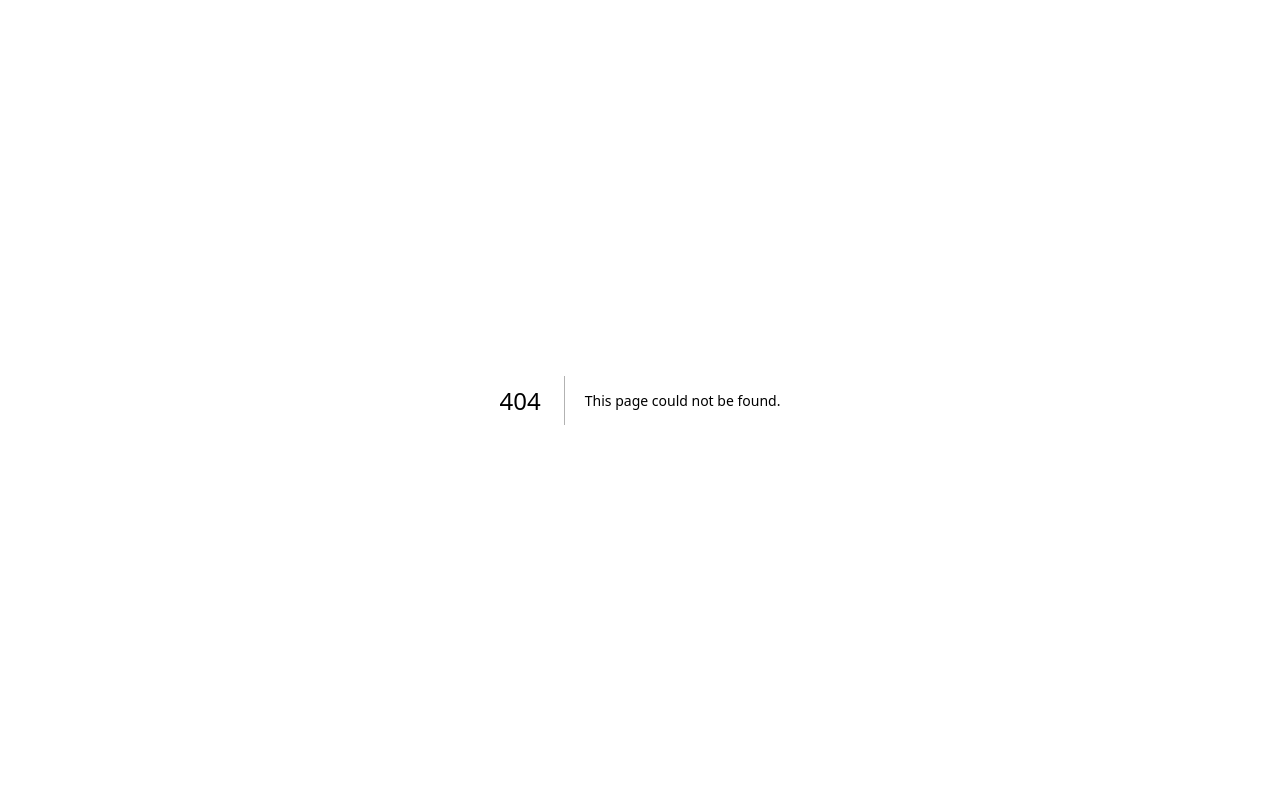
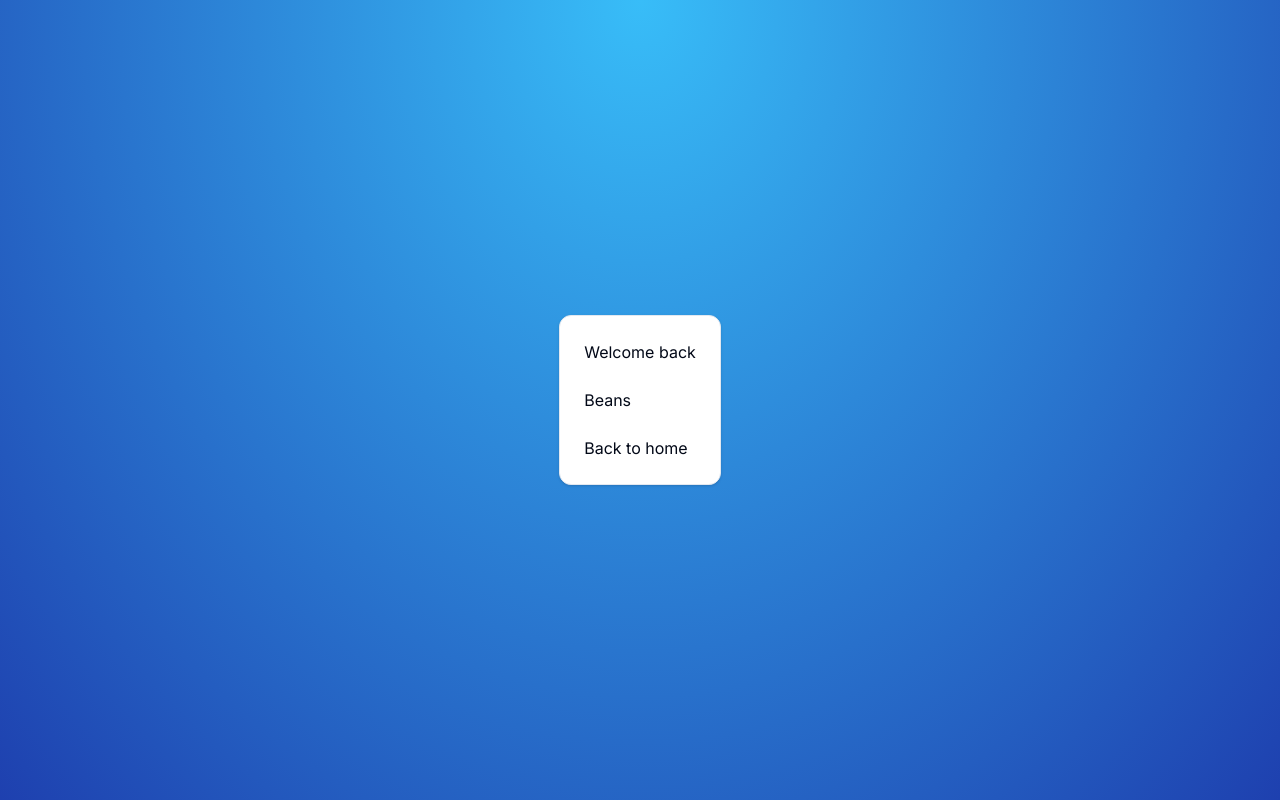
Before and after one commit to asherman-ca/auth-boiler, a Next.js app: page /auth/login in a window 1280 px wide. Before the commit this address had no page. Built offline with nearby package versions, Linux system fonts and the light colour scheme.

Commit message:
component - card and loginform

```diff
--- /dev/null
+++ b/app/auth/layout.tsx
@@ -0,0 +1,15 @@
+import React from 'react'
+
+interface AuthLayoutProps {
+	children: React.ReactNode
+}
+
+const AuthLayout = ({ children }: AuthLayoutProps) => {
+	return (
+		<div className='h-full flex items-center justify-center bg-[radial-gradient(ellipse_at_top,_var(--tw-gradient-stops))] from-sky-400 to-blue-800'>
+			{children}
+		</div>
+	)
+}
+
+export default AuthLayout
--- /dev/null
+++ b/app/auth/login/page.tsx
@@ -0,0 +1,14 @@
+import { LoginForm } from '@/components/auth/LoginForm'
+import { FC } from 'react'
+
+interface pageProps {}
+
+const page: FC<pageProps> = ({}) => {
+	return (
+		<div>
+			<LoginForm />
+		</div>
+	)
+}
+
+export default page
--- /dev/null
+++ b/components/auth/CardWrapper.tsx
@@ -0,0 +1,27 @@
+'use client'
+import { FC } from 'react'
+import { Card, CardContent, CardFooter, CardHeader } from '../ui/card'
+
+interface CardWrapperProps {
+	children: React.ReactNode
+	headerLabel: string
+	backButtonLabel: string
+	backButtonHref: string
+	showSocial?: boolean
+}
+
+export const CardWrapper: FC<CardWrapperProps> = ({
+	children,
+	headerLabel,
+	backButtonLabel,
+	backButtonHref,
+	showSocial,
+}) => {
+	return (
+		<Card>
+			<CardHeader>{headerLabel}</CardHeader>
+			<CardContent>{children}</CardContent>
+			<CardFooter>{backButtonLabel}</CardFooter>
+		</Card>
+	)
+}
--- /dev/null
+++ b/components/auth/LoginForm.tsx
@@ -0,0 +1,16 @@
+import { FC } from 'react'
+import { CardWrapper } from './CardWrapper'
+
+interface LoginFormProps {}
+
+export const LoginForm: FC<LoginFormProps> = ({}) => {
+	return (
+		<CardWrapper
+			headerLabel='Welcome back'
+			backButtonHref='/'
+			backButtonLabel='Back to home'
+		>
+			Beans
+		</CardWrapper>
+	)
+}
--- /dev/null
+++ b/components/ui/card.tsx
@@ -0,0 +1,76 @@
+import * as React from 'react'
+
+import { cn } from '@/lib/utils'
+
+const Card = React.forwardRef<
+	HTMLDivElement,
+	React.HTMLAttributes<HTMLDivElement>
+>(({ className, ...props }, ref) => (
+	<div
+		ref={ref}
+		className={cn(
+			'rounded-xl border bg-card text-card-foreground shadow',
+			className
+		)}
+		{...props}
+	/>
+))
+Card.displayName = 'Card'
+
+const CardHeader = React.forwardRef<
+	HTMLDivElement,
+	React.HTMLAttributes<HTMLDivElement>
+>(({ className, ...props }, ref) => (
+	<div
+		ref={ref}
+		className={cn('flex flex-col space-y-1.5 p-6', className)}
+		{...props}
+	/>
+))
+CardHeader.displayName = 'CardHeader'
+
+const CardTitle = React.forwardRef<
+	HTMLParagraphElement,
+	React.HTMLAttributes<HTMLHeadingElement>
+>(({ className, ...props }, ref) => (
+	<h3
+		ref={ref}
+		className={cn('font-semibold leading-none tracking-tight', className)}
+		{...props}
+	/>
+))
+CardTitle.displayName = 'CardTitle'
+
+const CardDescription = React.forwardRef<
+	HTMLParagraphElement,
+	React.HTMLAttributes<HTMLParagraphElement>
+>(({ className, ...props }, ref) => (
+	<p
+		ref={ref}
+		className={cn('text-sm text-muted-foreground', className)}
+		{...props}
+	/>
+))
+CardDescription.displayName = 'CardDescription'
+
+const CardContent = React.forwardRef<
+	HTMLDivElement,
+	React.HTMLAttributes<HTMLDivElement>
+>(({ className, ...props }, ref) => (
+	<div ref={ref} className={cn('p-6 pt-0', className)} {...props} />
+))
+CardContent.displayName = 'CardContent'
+
+const CardFooter = React.forwardRef<
+	HTMLDivElement,
+	React.HTMLAttributes<HTMLDivElement>
+>(({ className, ...props }, ref) => (
+	<div
+		ref={ref}
+		className={cn('flex items-center p-6 pt-0', className)}
+		{...props}
+	/>
+))
+CardFooter.displayName = 'CardFooter'
+
+export { Card, CardHeader, CardFooter, CardTitle, CardDescription, CardContent }
```
